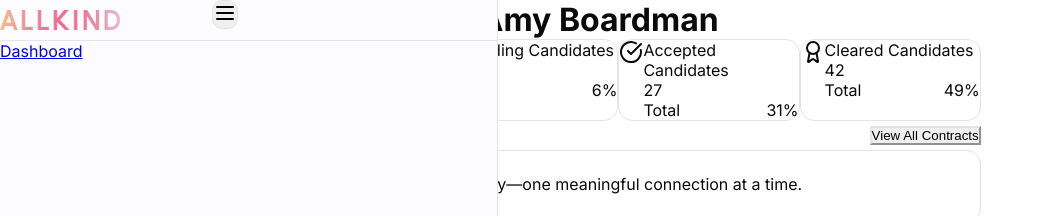
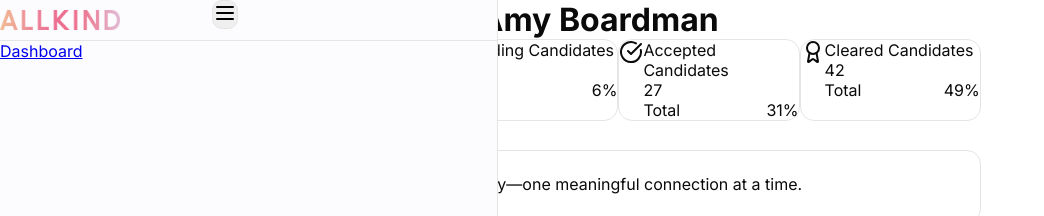
Before and after one commit to ofir-allkind/allkind-partners-portal, a Next.js app: page / in a window 1280 px wide. Shown: the top 216 px of the page, without its empty margins (0-1044 px from the left). Built offline with nearby package versions, Linux system fonts and the light colour scheme.

Commit message:
Removed button "View All Contracts"

```diff
--- a/src/components/ContractsList.jsx
+++ b/src/components/ContractsList.jsx
@@ -82,9 +82,6 @@ export default function ContractsList() {
     <div className="space-y-6">
       <div className="flex items-center justify-between">
         <h2 className="text-2xl font-bold text-gray-900">Contracts</h2>
-        <button className="text-blue-500 hover:text-blue-600 font-medium text-sm">
-          View All Contracts
-        </button>
       </div>
 
       <div className="grid grid-cols-1 md:grid-cols-2 lg:grid-cols-2 gap-6">
```
